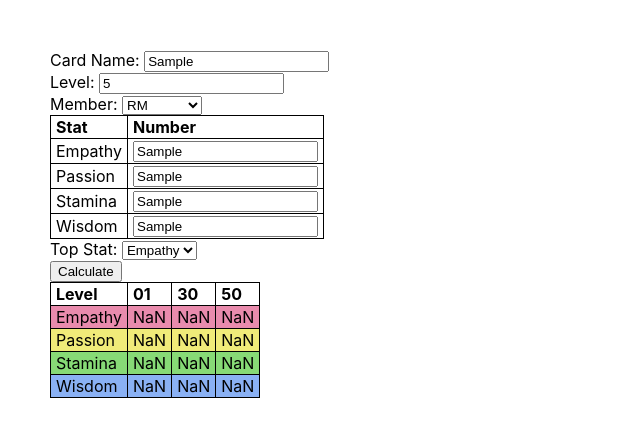
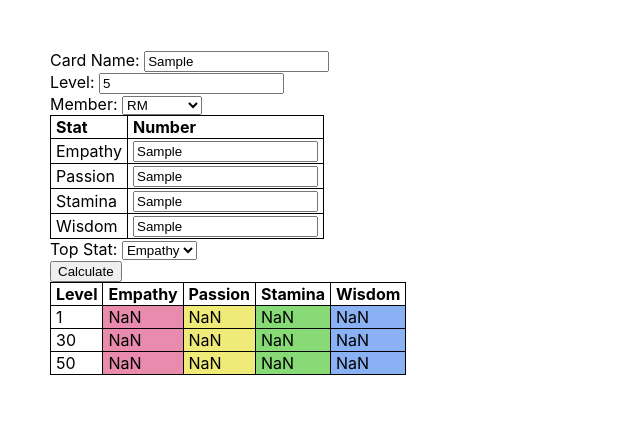
Before and after one commit to jk-me/card-calc-btsw, a React (Create React App) app: page / in a window 1280 px wide. Both pictures are taken after typing "Sample", "5", "Sample", "Sample", "Sample", "Sample" into the empty fields and a click on the button "Calculate". Shown: the top 436 px of the page, without its empty margins (0-640 px from the left). Built offline with nearby package versions, Linux system fonts and the light colour scheme.

Commit message:
will append many results tables as requested

```diff
--- a/src/Calculator.js
+++ b/src/Calculator.js
@@ -1,6 +1,6 @@
 import React from 'react'
 import CardForm from './card_form'
-import ResultsTable2 from './ResultsTable2'
+import ResultsTable from './ResultsTable'
 
 class Calculator extends React.Component{
   state = {
@@ -39,7 +39,7 @@ class Calculator extends React.Component{
     results['30'][this.state.top]+= (39-23)*29
     results['50'][this.state.top]+= (39-23)*20
     console.log(results)
-    this.reslist.push(<ResultsTable2 results={results} />)
+    this.reslist.push(<ResultsTable results={results} />)
     this.setState({results:this.reslist.length})
 
     console.log(this.state)
@@ -49,9 +49,9 @@ class Calculator extends React.Component{
 
 
 
-  renderResults = (results) =>{
+  renderResults = () =>{
     return(
-      <ResultsTable2 results={results} />
+      this.reslist.map( el => {return el})
     )
   }
 
@@ -59,10 +59,7 @@ class Calculator extends React.Component{
     return(
       <div id='calc'>
         <CardForm handler={this.handleChange} calculate={this.calculate}/>
-        {this.reslist[0]}
-        {this.reslist[1]}
-        {this.reslist[2]}
-
+        {this.renderResults()}
       </div>
 
     )
--- a/src/ResultsTable.js
+++ b/src/ResultsTable.js
@@ -23,17 +23,17 @@ const ResultsTable = props =>{
         </tr>
         <tr>
           <td>30</td>
-          <td className='emp'>{props.results.['30'].empathy}</td>
-          <td className='pas'>{props.results.['30'].passion}</td>
-          <td className='sta'>{props.results.['30'].stamina}</td>
-          <td className='pas'>{props.results.['30'].wisdom}</td>
+          <td className='emp'>{props.results['30'].empathy}</td>
+          <td className='pas'>{props.results['30'].passion}</td>
+          <td className='sta'>{props.results['30'].stamina}</td>
+          <td className='wis'>{props.results['30'].wisdom}</td>
         </tr>
         <tr>
           <td>50</td>
-          <td className='emp'>{props.results.['50'].empathy}</td>
-          <td className='pas'>{props.results.['50'].passion}</td>
-          <td className='sta'>{props.results.['50'].stamina}</td>
-          <td className='wis'>{props.results.['50'].wisdom}</td>
+          <td className='emp'>{props.results['50'].empathy}</td>
+          <td className='pas'>{props.results['50'].passion}</td>
+          <td className='sta'>{props.results['50'].stamina}</td>
+          <td className='wis'>{props.results['50'].wisdom}</td>
         </tr>
 
 
```
